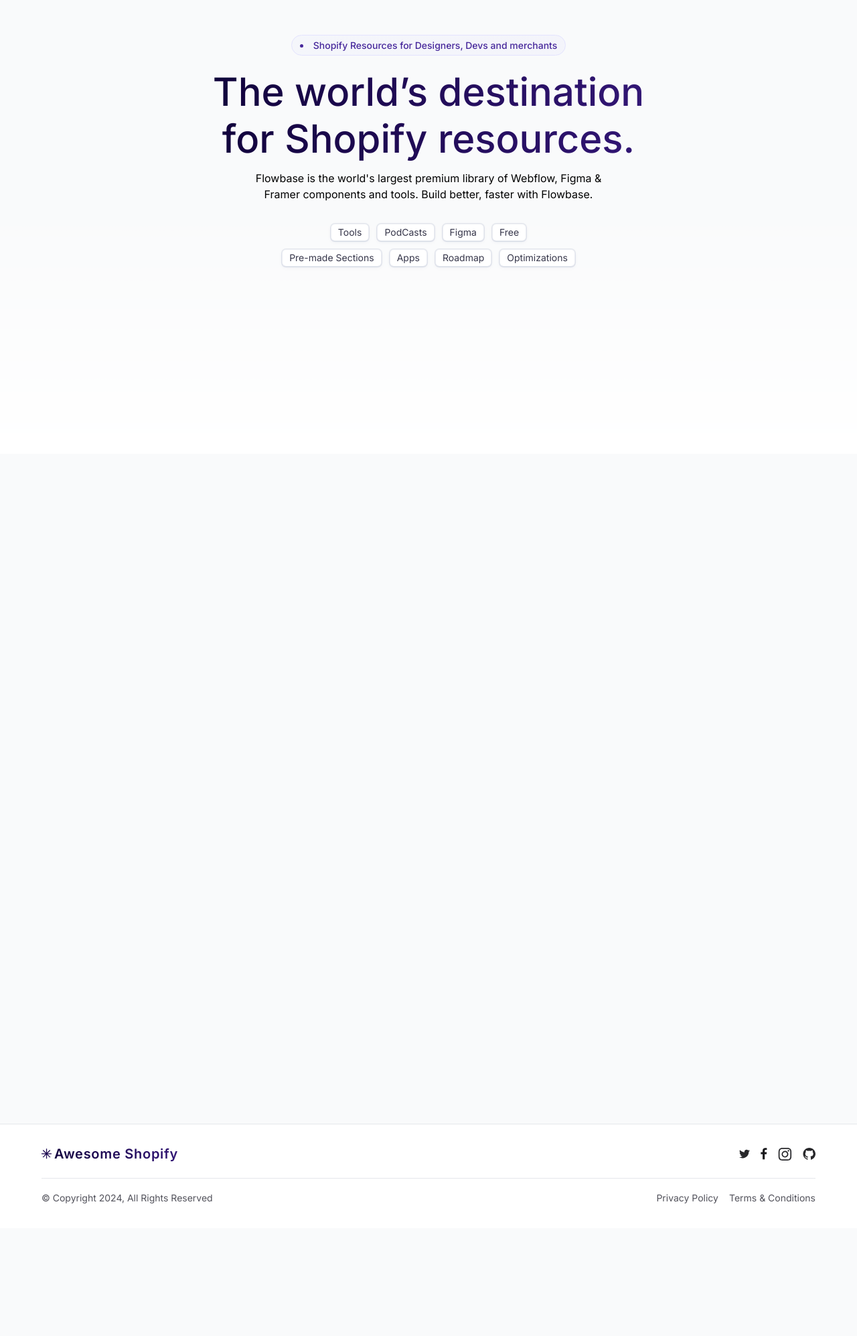
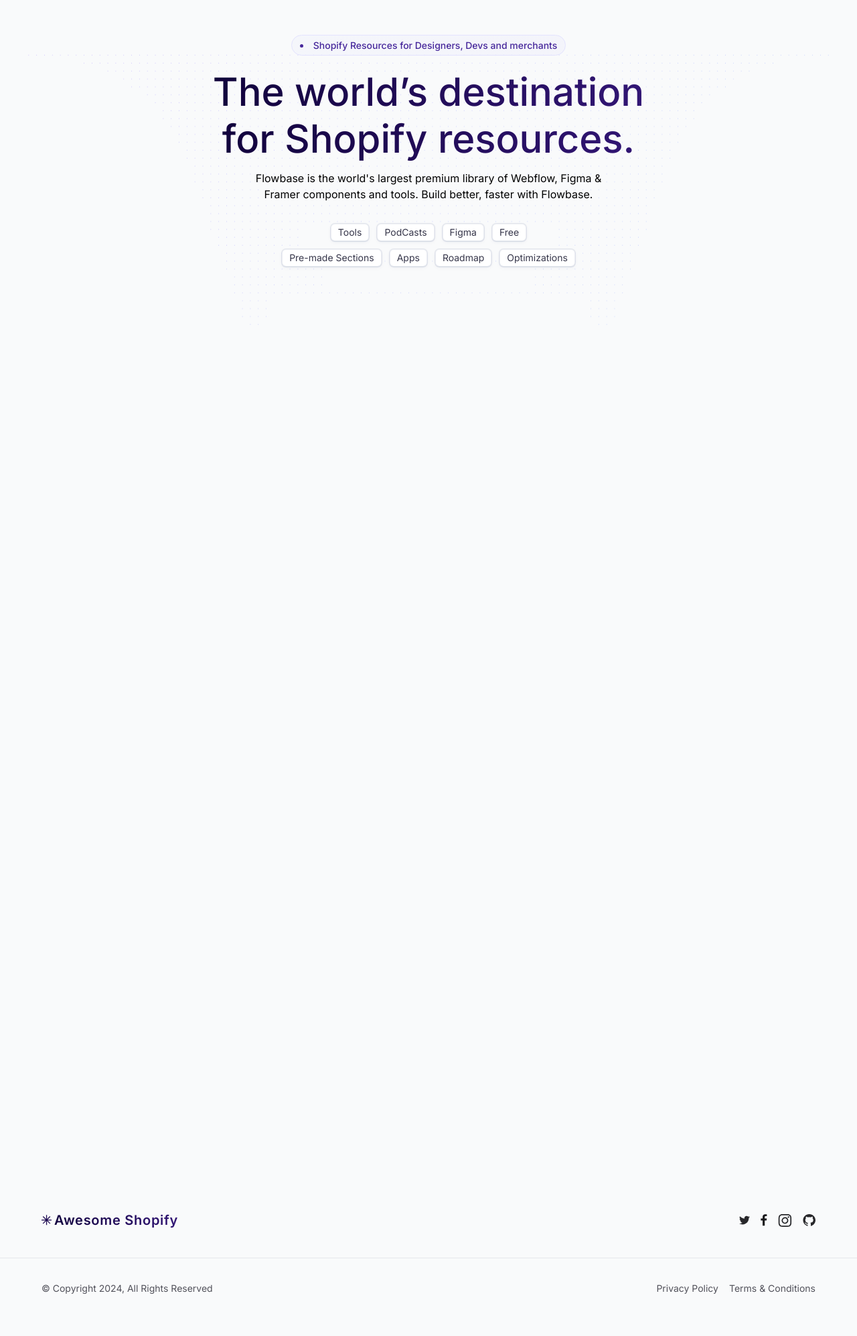
Before and after one commit to haseeb-developer/tailwind-site, a website: page index.html in a window 1280 px wide. Shown: the part 80-2075 px from the top of the page at 67% size. Before the commit the page ends 1914 px from the top, so only its background shows below. Drawn offline with Linux system fonts and the light colour scheme.

Commit message:
Completed

```diff
--- a/index.html
+++ b/index.html
@@ -60,7 +60,13 @@
         <div class="hidden md:hidden px-6 pb-9" id="mobile-menu">
             <a href="#" class="block px-4 py-2 text-gray-700 hover:bg-gray-100">Explore</a>
             <div class="px-4 py-2">
-                <button class="w-full text-left text-gray-700 hover:text-indigo-600">Resources ▾</button>
+                <button class="w-full text-left text-gray-700 hover:text-indigo-600">Resources
+                    <svg width="20" height="25" viewBox="0 0 20 25" fill="none" xmlns="http://www.w3.org/2000/svg">
+                        <path d="M6.25 11.54L10 15.29L13.75 11.54" stroke="#11023B" stroke-width="1.25" />
+                    </svg>
+
+
+                </button>
                 <div class="mt-2 space-y-2">
                     <a href="#" class="block px-4 py-2 text-sm text-gray-700 hover:bg-indigo-100">Docs</a>
                     <a href="#" class="block px-4 py-2 text-sm text-gray-700 hover:bg-indigo-100">API</a>
@@ -71,21 +77,18 @@
         </div>
     </header>
 
-    <main class="bg-cover bg-center pt-[49px] w-full px-5 md:px-0 md:pb-[280px] pb-[100px]"
-        style="background-image: url('./assets/background-main.png');">
+    <main class="bg-no-repeat bg-cover bg-center pt-[49px] w-full px-5 md:px-0 md:pb-[280px] pb-[100px]"
+        style="background-image: url('./assets/dot-overlay.png');">
         <div
             class="xs:max-w-fit xs:m-auto justify-center border xs:border-[#E3E3FE] xs:py-1 xs:px-3 xs:rounded-full xs:bg-[linear-gradient(94.57deg,_rgba(202,_206,_255,_0.1)_0%,_rgba(193,_188,_254,_0.1)_100%)] xs:block hidden">
             <li class="font-inter text-[#46279b] md:text-[14px] text-[12px] font-medium">
                 Shopify Resources for Designers, Devs and merchants
             </li>
         </div>
-
-
         <h1
             class="font-inter mx-auto pt-5 text-[35px] font-medium leading-[1.2] max-w-[450px] text-center text-transparent bg-clip-text bg-gradient-to-r from-[#11023B] to-[#321675] md:text-[58px] md:max-w-[659px] md:leading-[1.2]">
             The world’s destination for Shopify resources.
         </h1>
-
         <p class="font-inter md:max-w-[559px] max-w-[400px] text-center md:text-[16px] text-[13px] mx-auto pt-3">
             Flowbase is the world's largest premium library of Webflow, Figma & Framer
             components and tools. Build better, faster with Flowbase.
@@ -114,8 +117,8 @@
 
     <div class="empty-space md:h-[1000px] h-[500px]"></div>
 
-    <footer class="bg-white py-8 border-t border-gray-200">
-        <div class="max-w-[1220px] mx-auto px-4 sm:px-6 lg:px-8 md:px-0">
+    <footer class=" py-8">
+        <div class="max-w-[1220px] mx-auto px-4 sm:px-6 lg:px-8 md:px-0 sm:mt-[100px]">
             <div class="flex flex-col md:flex-row justify-between items-center space-y-4 md:space-y-0">
                 <a href="#"
                     class="flex items-center text-transparent hover:text-blue-700 ease-in-out duration-30 bg-clip-text bg-gradient-to-r from-[#11023B] to-[#321675] justify-center gap-1 text-xl font-inter text-[18px] font-semibold leading-[24px] tracking-[0.72px]">
@@ -143,7 +146,6 @@
                                 d="M3.00958 17.3396V9.55183H0.334045V6.51676H3.00958V4.27849C3.00958 1.68099 4.6292 0.266602 6.99477 0.266602C8.12791 0.266602 9.10178 0.349239 9.38559 0.386175V3.10071L7.74494 3.10144C6.45841 3.10144 6.2093 3.70027 6.2093 4.579V6.51676H9.27756L8.87806 9.55183H6.2093V17.3396H3.00958Z"
                                 fill="#18181B" />
                         </svg>
-
                     </a>
                     <a href="#" class="text-gray-600 hover:text-indigo-600">
                         <span class="sr-only">Instagram</span>
@@ -159,7 +161,6 @@
                                 d="M15.5896 5.56895C16.2323 5.56895 16.7533 5.05858 16.7533 4.42901C16.7533 3.79943 16.2323 3.28906 15.5896 3.28906C14.9468 3.28906 14.4258 3.79943 14.4258 4.42901C14.4258 5.05858 14.9468 5.56895 15.5896 5.56895Z"
                                 fill="#27272A" />
                         </svg>
-
                     </a>
                     <a href="#" class="text-gray-600 hover:text-indigo-600">
                         <span class="sr-only">GitHub</span>
@@ -173,8 +174,10 @@
                     </a>
                 </div>
             </div>
-            <div class="border-t border-gray-200 mt-6"></div>
-            <div class="flex flex-col md:flex-row justify-between items-center mt-4 space-y-4 md:space-y-0">
+        </div>
+        <div class="border-t border-gray-200 mt-11 max-w-full"></div>
+        <div class="max-w-[1220px] mx-auto px-4 sm:px-6 lg:px-8 md:px-0 md:pb-[55px] pb-8">
+            <div class="flex flex-col md:flex-row justify-between items-center mt-8 space-y-4 md:space-y-0">
                 <p class="text-sm text-[#52525B] font-inter text-[14px] leading-[26px] font-normal">© Copyright 2024,
                     All Rights Reserved</p>
                 <div class="flex space-x-4">
```
Also changed, not shown: assets/background.jpg (deleted), dist/styles.css.
